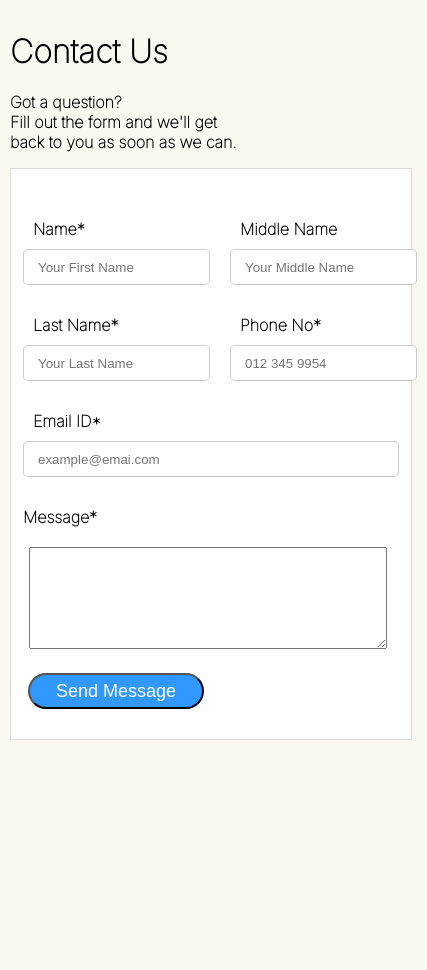
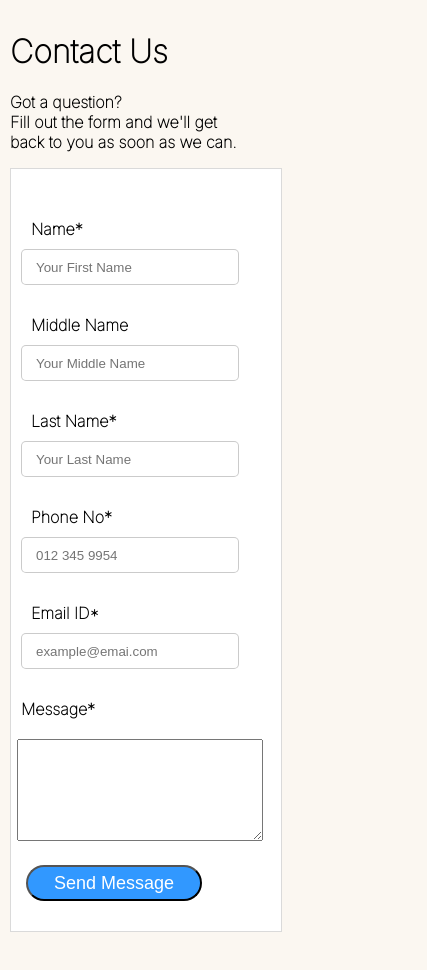
Before and after one commit to smaranjitghose/indokhaadyam, a React (Create React App) app: page /contact in a window 390 px wide. Shown: the whole page, 427 px wide, since content can reach past the window. Before the commit the page ends 844 px from the top, so only its background shows below. Built offline with nearby package versions, Linux system fonts and the light colour scheme; a web font is replaced by a local one.

Commit message:
Moblile responsive contact page

```diff
--- a/src/styles/ContactUs.css
+++ b/src/styles/ContactUs.css
@@ -69,16 +69,33 @@ textarea{
         margin-left: 10px;
     }
     form{
-        padding-left: 2px;
+        padding-left: 0px;
 
-        width: 23rem;
+        width: 15rem;
     }
     textarea{
         font-size: 14px;
         outline: none;
-        margin-left: 16px;
+        margin-left: 6px;
+        width: 15rem;
     }
     button{
         margin-left: 15px;
     }
+    .First{
+        display: grid;
+
+    }
+    input{
+        height:2rem ;
+        border: 0.2px solid rgba(0, 0, 0, 0.205);
+        outline: none;
+        border-radius: 5px;
+        padding-left: 6px;
+        width: 13rem;
+
+     }
+     .company {
+         width: 13rem;
+     }
 }
```
Also changed, not shown: 1 other file (tests, documents, lock files or other folders).
